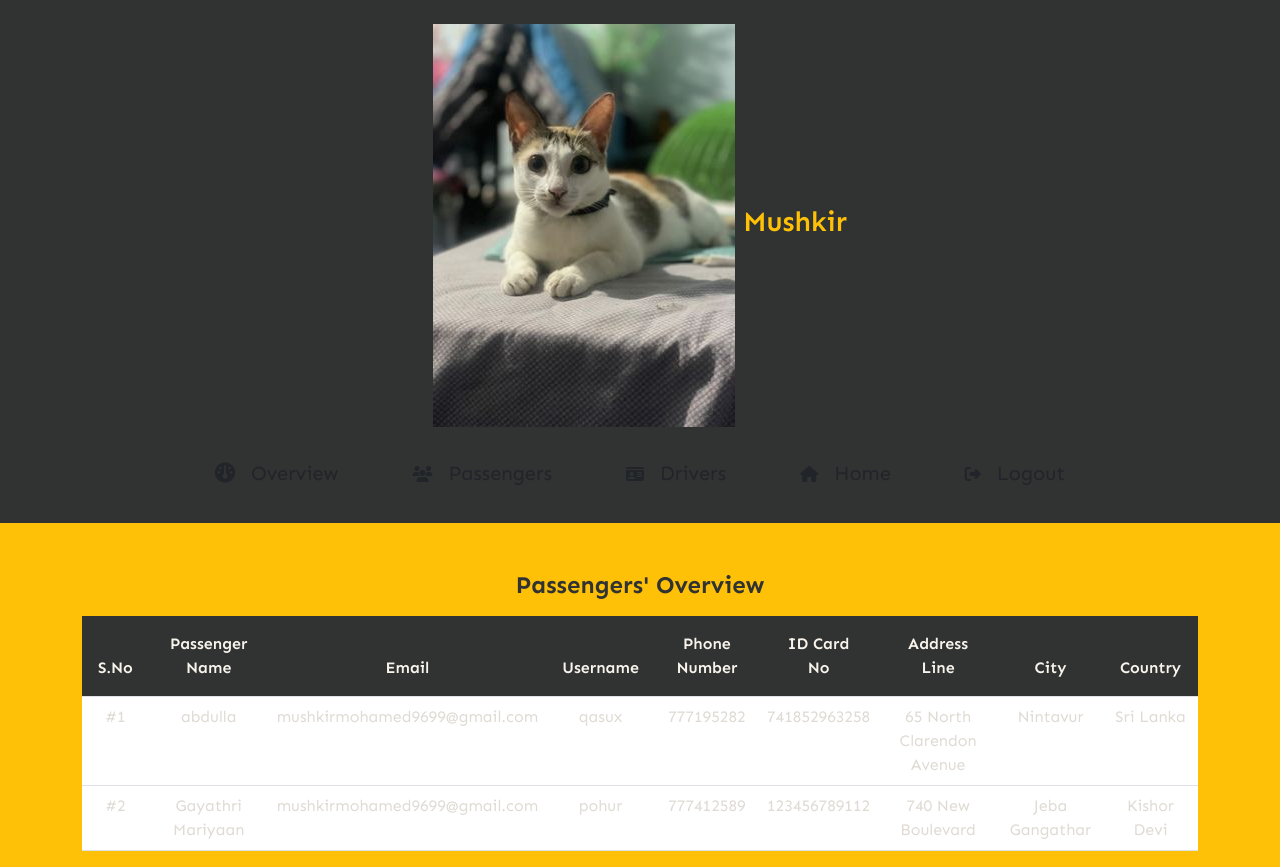
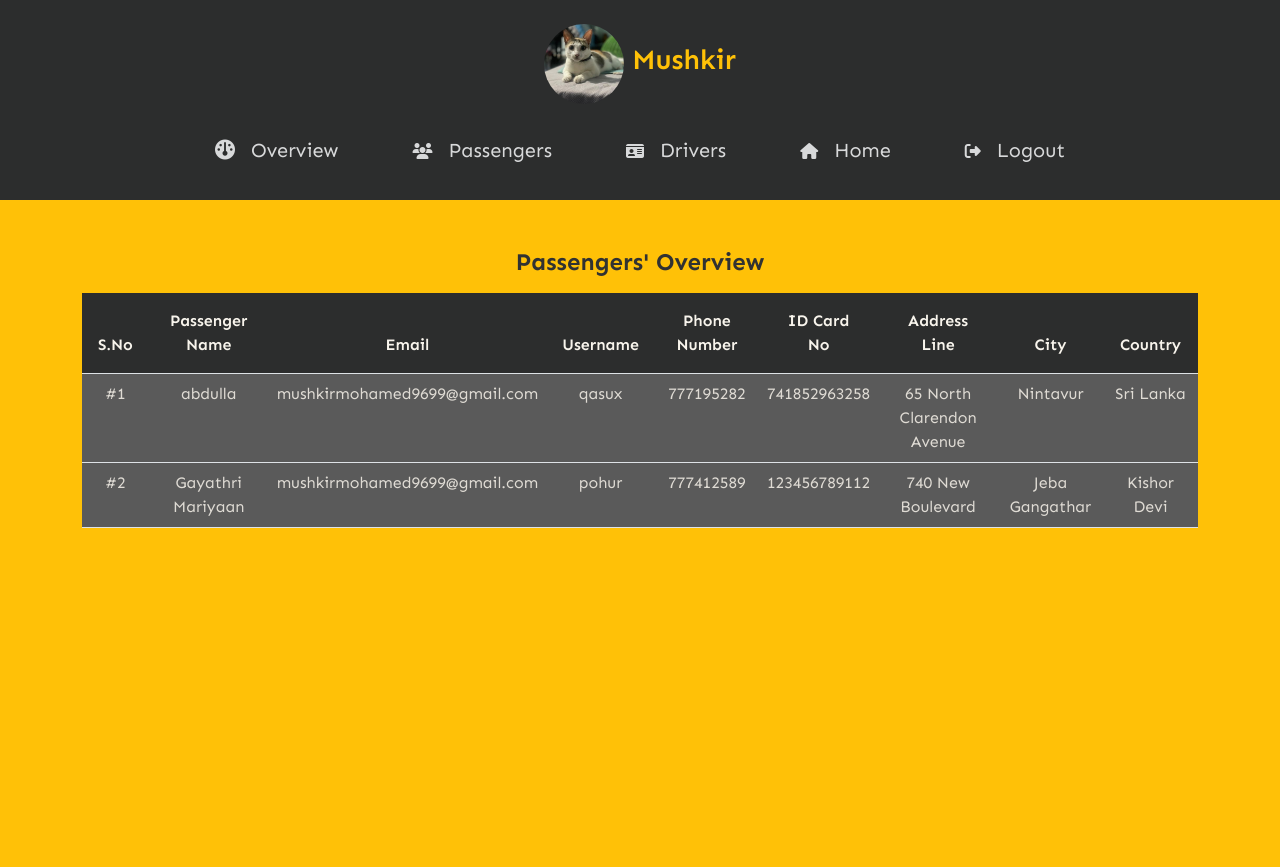
Before and after one commit to KingMaster86/taxi-pi-web, a PHP site: page /admin-panel/admin-panel.php?passengers in a window 1280 px wide. After the commit the page ends 528 px from the top, so only its background shows below. Run offline with PHP 8.4, Linux system fonts and the light colour scheme; data comes from the database, SQL or seed files in the repository; some libraries are stand-ins or nearby versions.

Commit message:
fix: style related issues fixed

```diff
--- a/admin-panel/admin-panel.php
+++ b/admin-panel/admin-panel.php
@@ -32,6 +32,7 @@
     <!-- External CSS -->
     <link rel="stylesheet" href="../assets/css/style.css" />
     <link rel="stylesheet" href="../assets/css/style2.css">
+    <link rel="stylesheet" href="../assets/css/style3.css">
 </head>
 
 <body class="overflow-x-hidden container-fluid bg-warning">
@@ -42,7 +43,7 @@
                 <!-- Admin Profile Pic -->
                 <div class="d-md-flex justify-content-center align-items-center gap-2">
                     <div>
-                        <img src="../assets/img/406880331_369106048863056_7316214919984039805_n.jpg" class="img-fluid admin-img-width-and-height" alt="Admin Profile Picture" />
+                        <img src="../assets/img/406880331_369106048863056_7316214919984039805_n.jpg" class="img-fluid width-of-admin-prof" alt="Admin Profile Picture" />
                     </div>
                     <div>
                         <h3 class="text-warning fw-semibold">Mushkir</h3>
@@ -52,7 +53,7 @@
                 <!-- Admin Dashboard Menu -->
                 <div class="d-flex justify-content-center align-items-center gap-5 ">
                     <!-- Overview -->
-                    <a href="admin-panel.php?dashboard" class="d-md-flex align-items-center font-grey-color gap-3 btn mt-4">
+                    <a href="admin-panel.php?dashboard" class="d-md-flex align-items-center hover-effect font-grey gap-3 btn mt-4">
                         <!-- Icon -->
                         <div>
                             <i class="fa-solid fa-gauge fs-5"></i>
@@ -63,7 +64,7 @@
                     </a>
 
                     <!-- Passengers -->
-                    <a href="admin-panel.php?passengers" class="d-md-flex align-items-center font-grey-color gap-3 btn mt-4">
+                    <a href="admin-panel.php?passengers" class="d-md-flex align-items-center hover-effect font-grey gap-3 btn mt-4">
                         <!-- Icon -->
                         <div>
                             <i class="fa-solid fa-users"></i>
@@ -74,7 +75,7 @@
                     </a>
 
                     <!-- Drivers -->
-                    <a href="admin-panel.php?drivers" class="d-md-flex align-items-center font-grey-color gap-3 btn mt-4">
+                    <a href="admin-panel.php?drivers" class="d-md-flex align-items-center hover-effect font-grey gap-3 btn mt-4">
                         <!-- Icon -->
                         <div>
                             <i class="fa-solid fa-id-card"></i>
@@ -85,7 +86,7 @@
                     </a>
 
                     <!-- Logout -->
-                    <a href="../index.php" class="d-md-flex align-items-center font-grey-color gap-3 btn mt-4">
+                    <a href="../index.php" class="d-md-flex align-items-center hover-effect font-grey gap-3 btn mt-4">
                         <!-- Icon -->
                         <div>
                             <i class="fa-solid fa-home"></i>
@@ -95,7 +96,7 @@
                         <p class="fs-5 mb-1">Home</p>
                     </a>
                     <!-- Home -->
-                    <a href="logout.php" class="d-md-flex align-items-center font-grey-color gap-3 btn mt-4">
+                    <a href="logout.php" class="d-md-flex align-items-center hover-effect font-grey gap-3 btn mt-4">
                         <!-- Icon -->
                         <div>
                             <i class="fa-solid fa-right-from-bracket"></i>
--- a/admin-panel/dashboard.php
+++ b/admin-panel/dashboard.php
@@ -21,7 +21,7 @@
                     <h5 class="card-title fw-bold font-black">
                         Total Passengers
                     </h5>
-                    <i class="fa-solid fa-users white-variant-secondary p-2 rounded-5"></i>
+                    <i class="fa-solid fa-users bg-secondary text-light p-2 rounded-5"></i>
                 </div>
                 <h1 class="font-black">05</h1>
                 <a href="#" class="card-link text-decoration-none">View All Passengers</a>
@@ -33,7 +33,7 @@
             <div class="card-body">
                 <div class="d-flex justify-content-between align-items-center mb-3">
                     <h5 class="card-title fw-bold font-black">Total Drivers</h5>
-                    <i class="fa-solid fa-id-card white-variant-secondary p-2 rounded-5"></i>
+                    <i class="fa-solid fa-id-card bg-secondary text-light p-2 rounded-5"></i>
                 </div>
                 <h1 class="font-black">05</h1>
                 <a href="#" class="card-link text-decoration-none">View All Drivers</a>
--- a/admin-panel/total-passenger.php
+++ b/admin-panel/total-passenger.php
@@ -30,7 +30,8 @@
 
     <!-- External CSS -->
     <link rel="stylesheet" href="../assets/css/style.css" />
-    <link rel="stylesheet" href="../assets/css/style2.css">
+    <link rel="stylesheet" href="../assets/css/style2.css" />
+    <!-- <link rel="stylesheet" href="../assets/css/style3.css" /> -->
 </head>
 
 <body class="overflow-x-hidden bg-warning container-fluid">
--- a/assets/css/style.css
+++ b/assets/css/style.css
@@ -1,9 +1,3 @@
-* {
-  /* padding: 0 !important; */
-  /* margin: 0 !important; */
-  box-sizing: border-box !important;
-}
-
 html,
 body {
   scroll-behavior: smooth !important;
@@ -14,7 +8,7 @@
 }
 
 .hover-effect:hover {
-  background-color: #ffc107;
+  background-color: #ffc107 !important;
   color: black !important;
   border-radius: 10px;
   transition: 500ms;
@@ -65,7 +59,7 @@
 }
 
 .background-black-color {
-  background-color: #313232 !important;
+  background-color: #2c2d2d !important;
 }
 
 .font-black {
--- a/assets/css/style2.css
+++ b/assets/css/style2.css
@@ -18,7 +18,7 @@
 }
 
 .hover-yellow-effect:hover {
-  background: #ffc107;
+  background: #ffc107 !important;
   transition: 500ms;
 }
 
@@ -30,6 +30,10 @@
 .hover-black-effect:hover {
   background: #454646 !important;
   font-weight: 700;
+}
+
+.background-black-color-secondary {
+  background: #5a5a5a !important;
 }
 
 /* Responsive for Admin Login Card */
--- /dev/null
+++ b/assets/css/style3.css
@@ -0,0 +1,6 @@
+.width-of-admin-prof {
+  width: 80px !important;
+  height: 80px !important;
+  object-fit: cover;
+  border-radius: 50%;
+}
```
